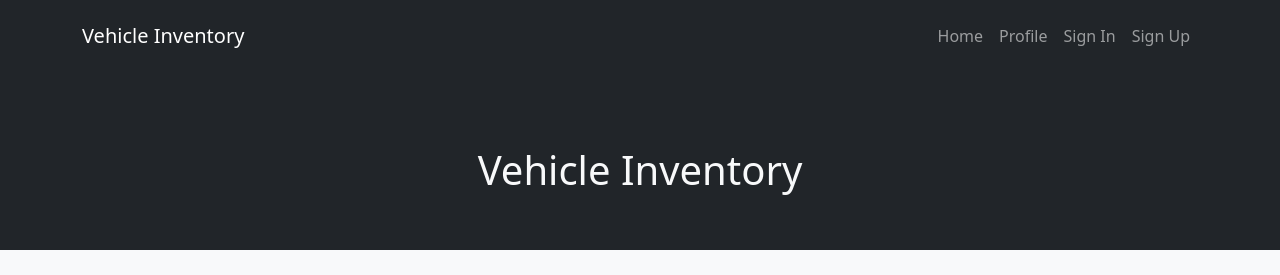
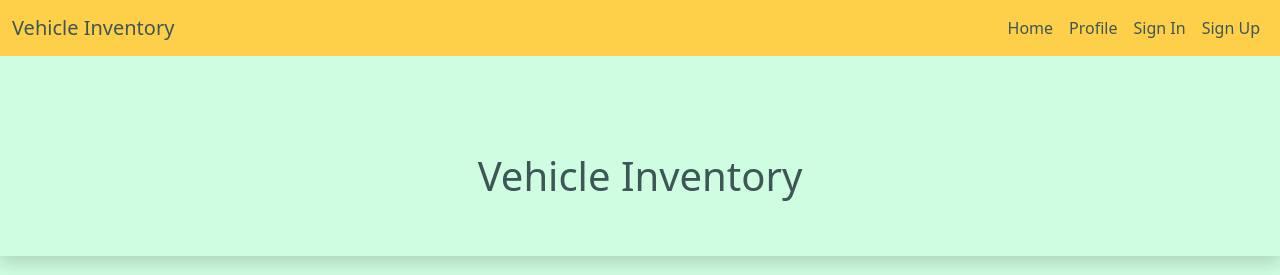
Before and after one commit to aydenco/flask_carinventory, a Flask app: page / in a window 1280 px wide. Shown: the top 275 px of the page. Run offline with Flask 3, Linux system fonts and the light colour scheme; some libraries are stand-ins or nearby versions.

Commit message:
changed html and css

```diff
--- a/app/authentication/auth_templates/sign_in.html
+++ b/app/authentication/auth_templates/sign_in.html
@@ -4,7 +4,7 @@
 <main class="container p-5">
     <div class="row">
         <aside class="col-12 col-md-6">
-            <h2>Sign In</h2>
+            <h2 style="color: #3D5656">Sign In</h2>
             {% include 'forms.html' %}
         </aside>
     </div>
--- a/app/authentication/auth_templates/sign_up.html
+++ b/app/authentication/auth_templates/sign_up.html
@@ -4,7 +4,7 @@
     <main class="container p-5">
         <div class="row">
             <aside class="col-12 col-md-6">
-                <h2>Create Your Account</h2>
+                <h2 style="color: #3D5656">Create Your Account</h2>
                 {% include 'forms.html' %}
             </aside>
         </div>
--- a/app/site/site_templates/index.html
+++ b/app/site/site_templates/index.html
@@ -1,16 +1,16 @@
 {% extends 'base.html' %}
 
 {% block content %}
-<section class="bg-dark text-light text-center shadow">
-    <div class="container p-5 bg-dark">
+<section class=" text-light text-center shadow">
+    <div class="container p-5">
         <div class="row">
-            <div class="d-md-flex bg-dark align-items-center justify-content-evenly">
-                <h1 class="col text-center"><br>Vehicle Inventory</h1>
+            <div class="d-md-flex align-items-center justify-content-evenly">
+                <h1 class="col text-center" style="color: #3D5656"><br>Vehicle Inventory</h1>
             </div>
         </div>
     </div>
 </section>
-<section class="bg-light text-center">
+<section class=" text-center">
     <div class="container p-5">
         <div class="row">
             <div class="d-flex align-items-center justify-content-center">
--- a/app/static/css/main.css
+++ b/app/static/css/main.css
@@ -4,6 +4,6 @@
     box-sizing: inherit;
   }
 
-body {
+/* body {
   padding-top: 50px;
-}
+} */
--- a/app/templates/base.html
+++ b/app/templates/base.html
@@ -1,43 +1,43 @@
 <!DOCTYPE html>
 <html lang="en">
+
 <head>
   <meta charset="UTF-8">
   <meta name="viewport" content="width=device-width, initial-scale=1.0">
   <meta http-equiv="X-UA-Compatible" content="ie=edge">
-<meta name="Description" content="Enter your description here"/>
+  <meta name="Description" content="Enter your description here" />
   <link rel="stylesheet" href="../static/css/main.css">
   <link rel="stylesheet" href="https://cdnjs.cloudflare.com/ajax/libs/twitter-bootstrap/5.0.1/css/bootstrap.min.css">
   <link rel="stylesheet" href="https://cdnjs.cloudflare.com/ajax/libs/font-awesome/5.15.3/css/all.min.css">
   <title>Vehicle Inventory</title>
 </head>
-<body>
-    <nav class="navbar navbar-expand-lg bg-dark navbar-dark py-3 fixed-top">
-        <div class="container">
-            <a href="#" class="navbar-brand">Vehicle Inventory</a>
-            <button
-                class="navbar-toggler"
-                type="button"
-                data-bs-toggle="collapse"
-                data-bs-target="#navmenu"
-            ><span class="navbar-toggler-icon"></span></button>
+
+<body style="background-color: #CFFDE1;">
+  <nav class="navbar navbar-expand-lg" style="background-color: #FED049;">
+    <div class="container-fluid">
+      <a class="navbar-brand" style="color: #3D5656;" href="{{ url_for('site.home') }}">Vehicle Inventory</a>
+      <button class="navbar-toggler" type="button" data-bs-toggle="collapse" data-bs-target="#navbarSupportedContent"
+        aria-controls="navbarSupportedContent" aria-expanded="false" aria-label="Toggle navigation">
+        <span class="navbar-toggler-icon"></span>
+      </button>
       <div class="collapse navbar-collapse" id="navmenu">
         <ul class="navbar-nav ms-auto">
-                    <li class="nav-item">
-                        <a href="{{ url_for('site.home') }}" class="nav-link">Home</a>
+          <li class="nav-item" >
+            <a href="{{ url_for('site.home') }}" class="nav-link" style="color: #3D5656;">Home</a>
           </li>
-                    <li class="nav-item">
-                        <a href="{{ url_for('site.profile') }}" class="nav-link">Profile</a>
+          <li class="nav-item" >
+            <a href="{{ url_for('site.profile') }}" class="nav-link" style="color: #3D5656;">Profile</a>
           </li>
           {% if current_user.is_authenticated %}
-                    <li class="nav-item">
-                        <a href="{{ url_for('auth.logout') }}" class="nav-link">Logout</a>
+          <li class="nav-item" >
+            <a href="{{ url_for('auth.logout') }}" class="nav-link" style="color: #3D5656;">Logout</a>
           </li>
           {% else %}
-                    <li class="nav-item">
-                        <a href="{{ url_for('auth.signin') }}" class="nav-link">Sign In</a>
+          <li class="nav-item" >
+            <a href="{{ url_for('auth.signin') }}" class="nav-link" style="color: #3D5656;">Sign In</a>
           </li>
-                    <li class="nav-item">
-                        <a href="{{ url_for('auth.signup') }}" class="nav-link">Sign Up</a>
+          <li class="nav-item" >
+            <a href="{{ url_for('auth.signup') }}" class="nav-link" style="color: #3D5656;">Sign Up</a>
           </li>
           {% endif %}
         </ul>
@@ -49,4 +49,5 @@
   <script src="https://cdnjs.cloudflare.com/ajax/libs/popper.js/2.9.2/umd/popper.min.js"></script>
   <script src="https://cdnjs.cloudflare.com/ajax/libs/twitter-bootstrap/5.0.1/js/bootstrap.min.js"></script>
 </body>
+
 </html>
```
Also changed, not shown: app/site/site_templates/profile.html (+4 -5 lines). Lines whose indentation alone changed are shown as unchanged.
